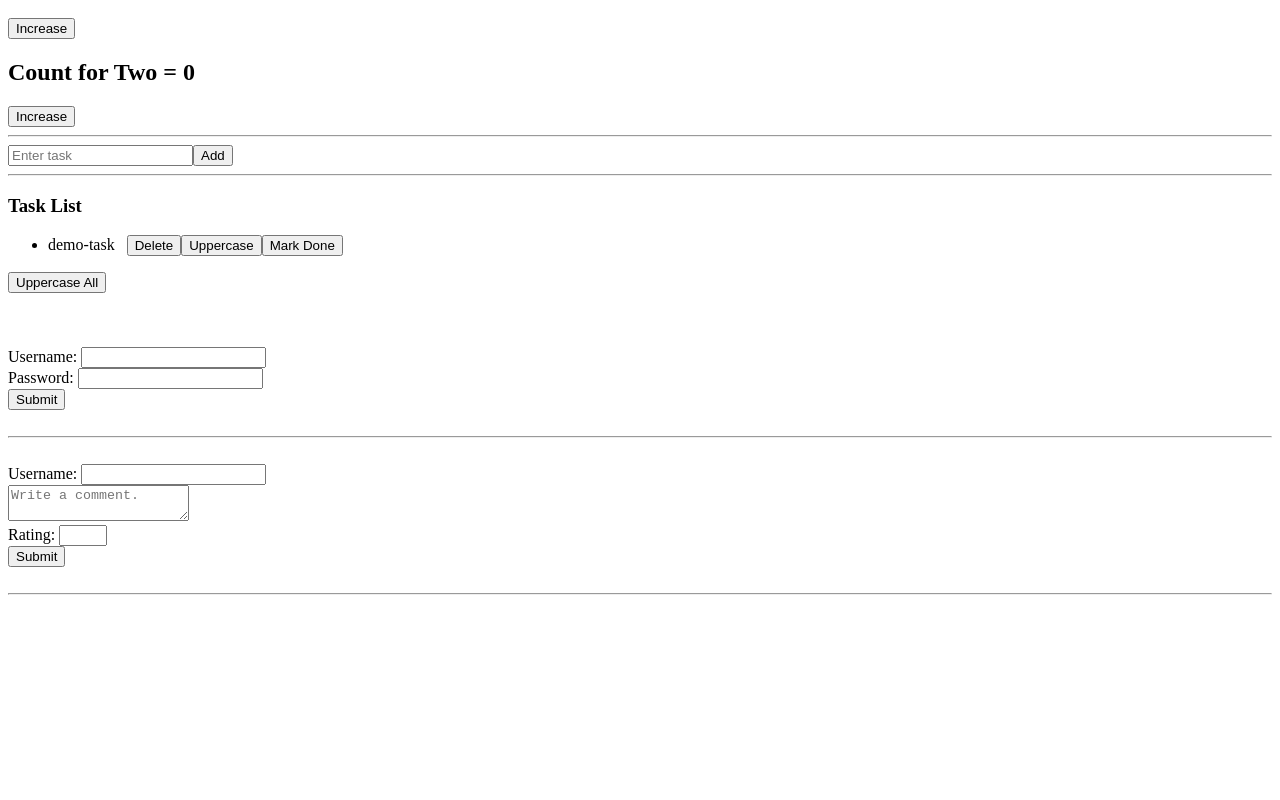
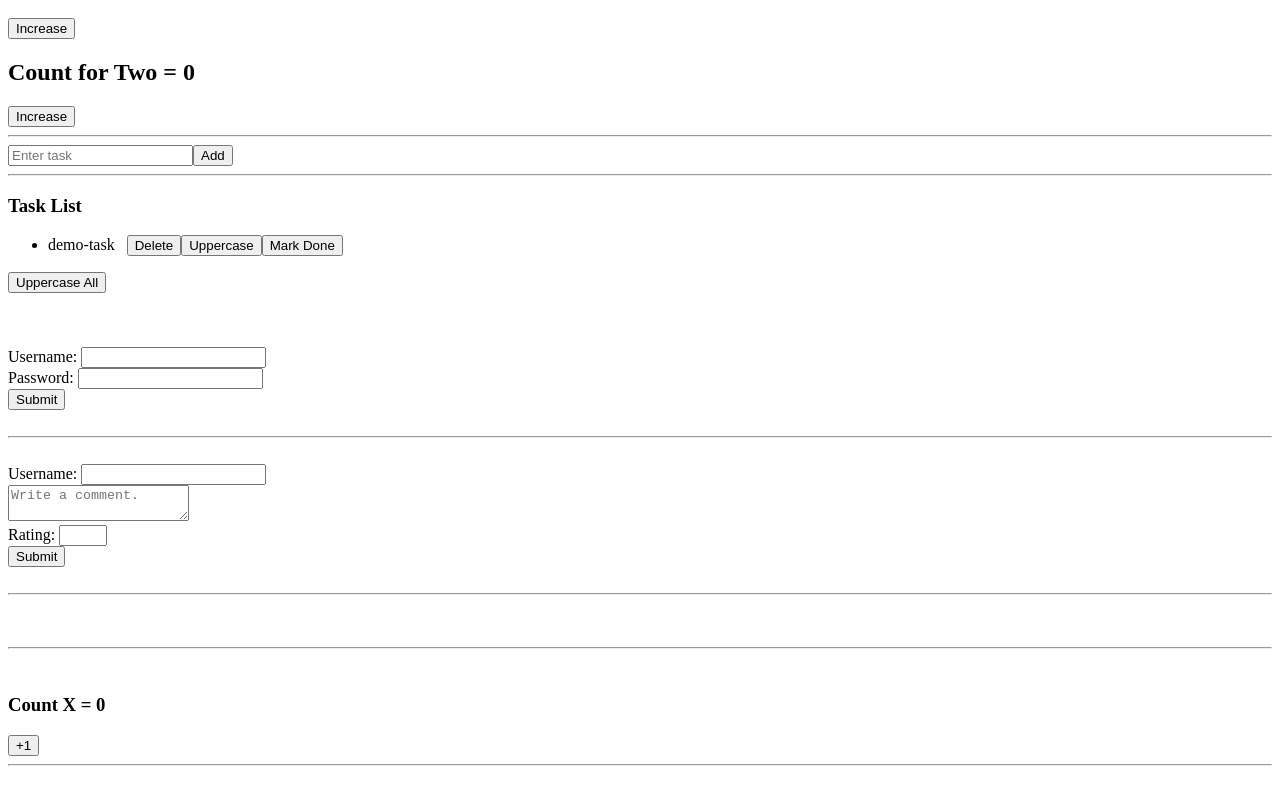
Before and after one commit to MdMahdiHasanTazelly/Web_Practice, a React (Create React App) app in the folder React/basic/: page / in a window 1280 px wide. Shown: the part 677-1477 px from the top of the page. Before the commit the page ends 1306 px from the top, so only its background shows below. Built offline with nearby package versions, Linux system fonts and the light colour scheme.

Commit message:
explored useEffect hook

```diff
--- a/React/basic/src/App.js
+++ b/React/basic/src/App.js
@@ -9,6 +9,7 @@ import ObjectAsStateVar from "./ObjectAsStateVar.js";
 import Todo from "./Todo.js";
 import MultipleInputForm from "./MultipleInputForm.js";
 import CommentForm from "./CommentForm.js";
+import UseEffect from "./UseEffect.js";
 
 function App() {
   return (
@@ -53,6 +54,10 @@ function App() {
       <CommentForm/>
 
 
+      {/* Usage of use effect */}
+      <UseEffect />
+
+
     </div>
   );
 }
--- /dev/null
+++ b/React/basic/src/UseEffect.js
@@ -0,0 +1,34 @@
+//useEffect works in 3 ways, syntax
+// useEffect( callback function, dependencies as array )
+// useEffect( ()=>() , [stateVariables])
+// Dependency as [] ---> callback funciton executes only the time of rendering [Only 1 time]
+// Dependency as [var1, var2] ---> callback funciton executes at the rendering of var1 & var2
+// No dependency ---> callback executes for every rendering
+
+
+
+import { use, useEffect, useState } from "react";
+
+function UseEffect() {
+    let [countX, setCountX] = useState(0);
+    function countXHandler(){
+        setCountX( ()=> countX+1 );
+    }
+    useEffect( ()=>{
+        console.log(`Use effect invoked!`);
+    }, [countX]);
+
+
+    return (
+        <div>
+
+            <br/><hr/><br/>
+            <h3>Count X = {countX}</h3>
+            <button onClick={countXHandler}>+1</button>
+            <br/><hr/><br/>
+
+        </div>
+     );
+}
+
+export default UseEffect;
```
